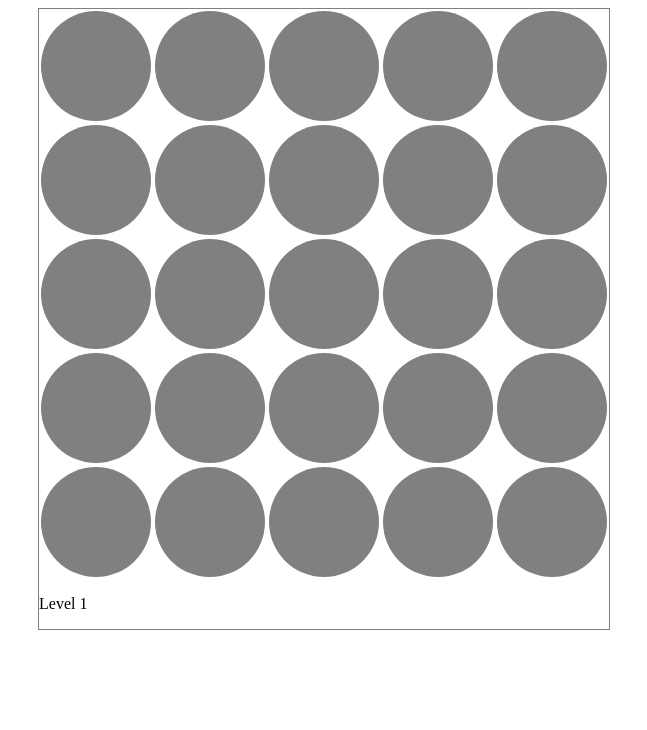
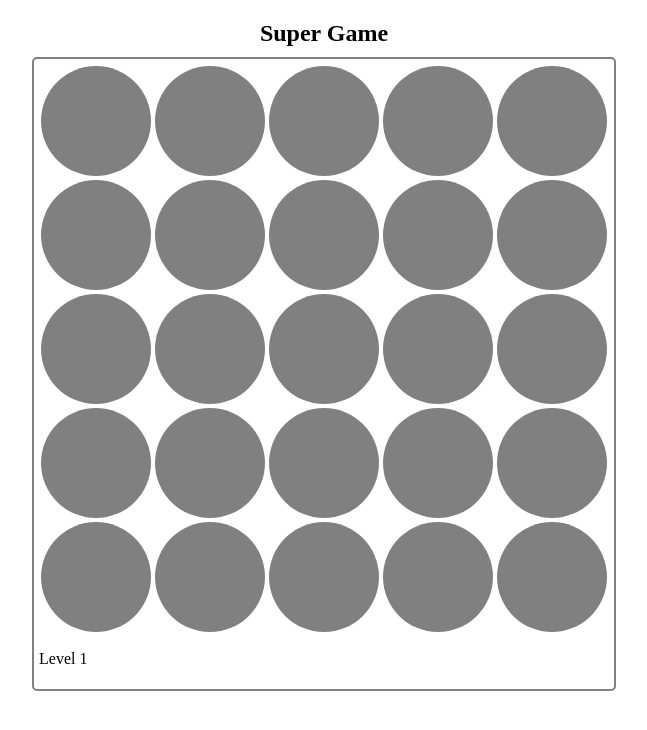
Before and after one commit to goodwin64/simon-game, a plain HTML site: page index.html in a window 1280 px wide. Shown: the whole page, without its empty margins (316-963 px from the left). Drawn offline with Linux system fonts and the light colour scheme.

Commit message:
add style

```diff
--- a/css/blocks.css
+++ b/css/blocks.css
@@ -1,7 +1,14 @@
+.title {
+	text-align: center;
+	margin-bottom: 10px;
+}
+
 .wrap {
 	max-width: 570px;
 	margin: 0 auto;
-	border: 1px solid gray;
+	border: 2px solid gray;
+	padding: 5px;
+	border-radius: 5px;
 	/*height: 100vh;*/
 	vertical-align: center;
 }
--- a/index.html
+++ b/index.html
@@ -7,6 +7,7 @@
 	<link rel="stylesheet" href="css/bg.css">
 </head>
 <body>
+	<h2 class="title">Super Game</h2>
 	<section>
 		<div class="wrap">
 			<div id="game" class="blocks">
```
